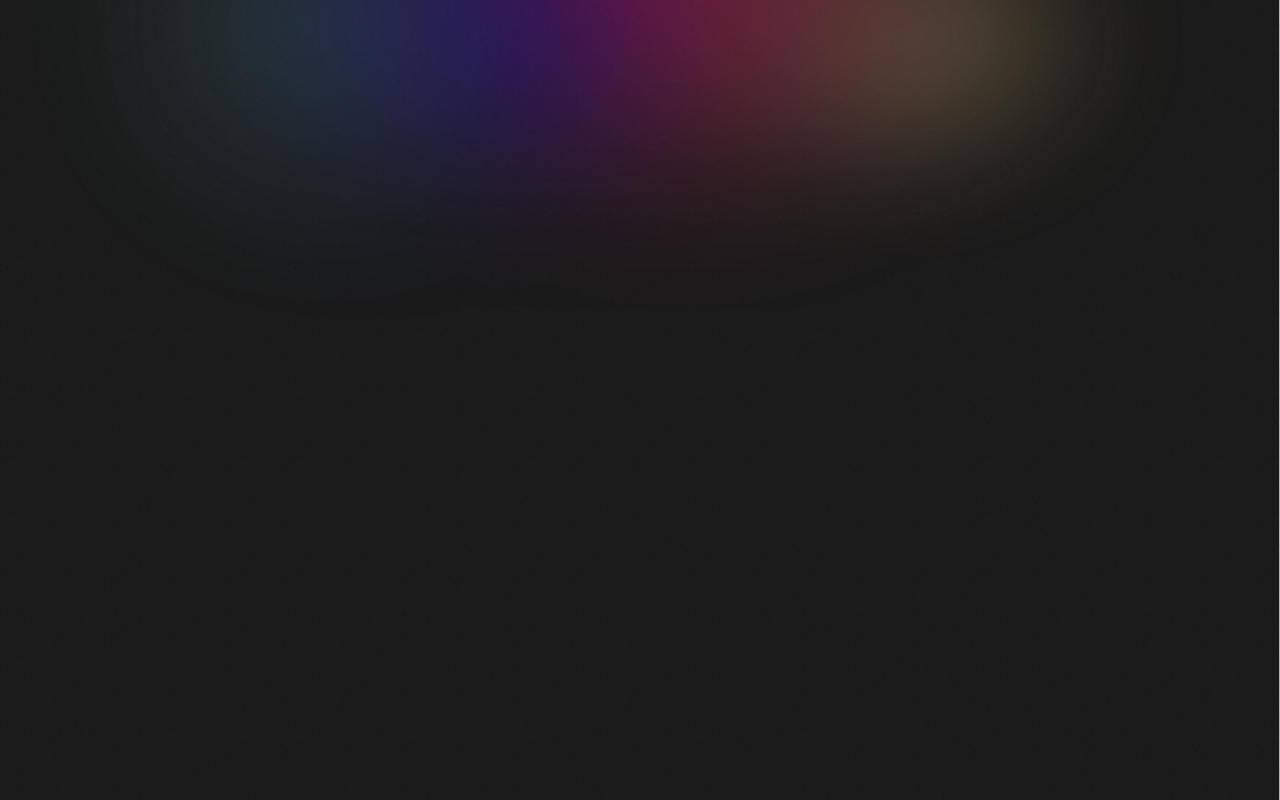
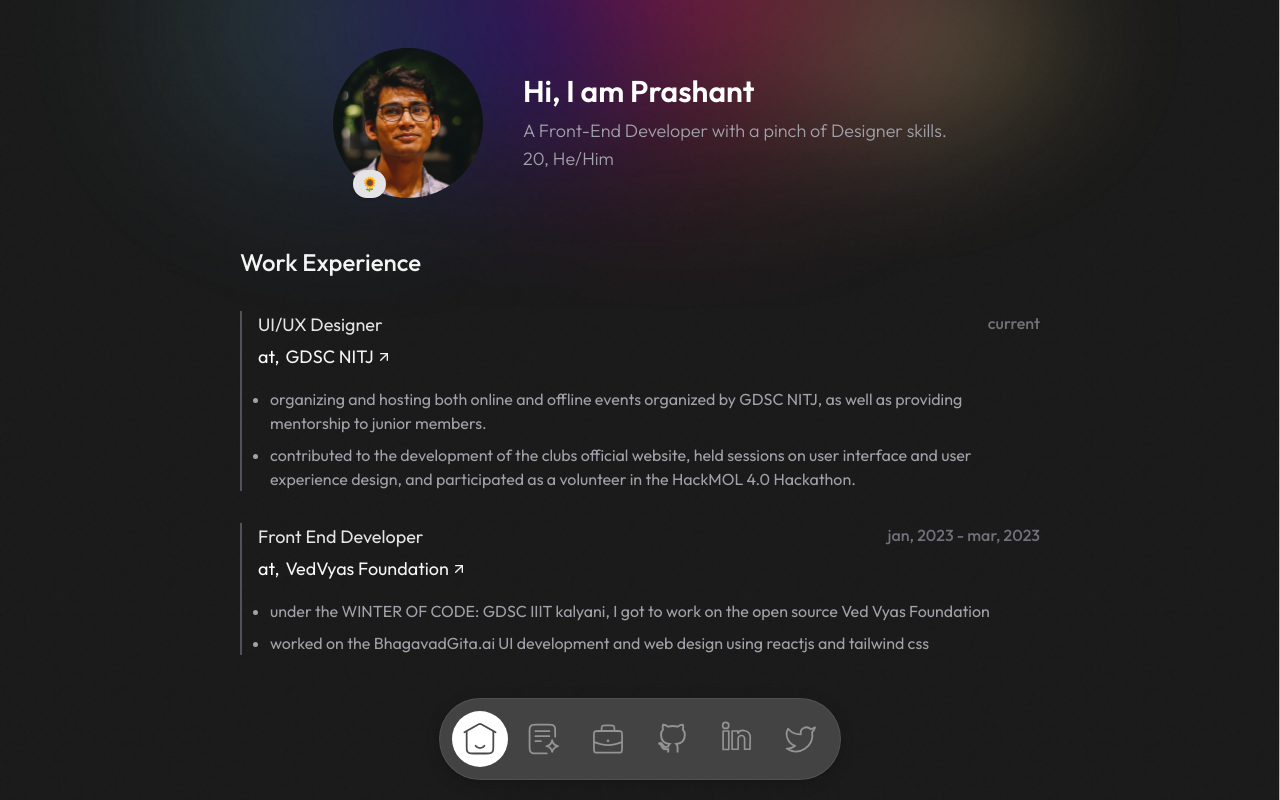
Before and after one commit to prash240303/Portfolio-Prashant, a React (Vite) app: page /work in a window 1280 px wide. Before the commit this address had no page. Built offline with nearby package versions, Linux system fonts and the light colour scheme.

Commit message:
changed the project route to Work added tooltips to navbar

```diff
--- a/src/App.jsx
+++ b/src/App.jsx
@@ -6,8 +6,8 @@ import Home from './pages/Home'
 import Layout from './pages/Layout'
 import { BrowserRouter, Routes, Route, Link } from "react-router-dom";
 import Blogs from './pages/Blogs'
-import Projects from "./pages/Projects"
 import Resume from './pages/Resume'
+import Work from './pages/Work'
 
 
 function App() {
@@ -17,7 +17,7 @@ function App() {
         <Route path="/" element={<Layout />}>
           <Route index element={<Home />} />
           <Route path='blogs' element={<Blogs />} />
-          <Route path='projects' element={<Projects />} />
+          <Route path='work' element={<Work />} />
         </Route>
           <Route path='resume' element={<Resume />} />
       </Routes>
--- a/src/Styles/Navbar.css
+++ b/src/Styles/Navbar.css
@@ -11,3 +11,20 @@
   .nav-item.active {
     background-color: white ;
   }
+
+/* Add the following styles to your Navbar.css file or a separate CSS file */
+
+/* Tooltip style */
+.tooltip {
+  position: absolute;
+  bottom: calc(100% + 18px); /* Adjust as needed */
+  left: 50%;
+  transform: translateX(-50%);
+  padding: 2px 12px;
+  background-color: rgba(118, 117, 117, 0.8);
+  color: #fff;
+  border-radius: 50px;
+  font-size: 14px;
+  white-space: nowrap;
+  pointer-events: none; /* Prevent the tooltip from being interactive */
+}
--- a/src/components/Navbar.jsx
+++ b/src/components/Navbar.jsx
@@ -4,12 +4,12 @@ import { Link } from 'react-router-dom';
 import '../Styles/Navbar.css';
 
 let tabs = [
-  { id: "home", label: "./Home.svg", link: "/", urlStatus: false, url: "" },
-  { id: "blogs", label: "./Doc.svg", link: "/blogs", urlStatus: false, url: "" },
-  { id: "projects", label: "./Code.svg", link: "/projects", urlStatus: false, url: "" },
-  { id: "github", label: "./github.svg", link: "", urlStatus: true, url: "https://github.com/prash240303" },
-  { id: "linkedin", label: "./Linkedin.svg", link: "", urlStatus: true, url: "https://www.linkedin.com/in/prashant-012927227/" },
-  { id: "twitter", label: "./Twitter.svg", link: "", urlStatus: true, url: "https://twitter.com/prash2403" },
+  { id: "Home", label: "./Home.svg", link: "/", urlStatus: false, url: "" },
+  { id: "Blogs", label: "./Doc.svg", link: "/blogs", urlStatus: false, url: "" },
+  { id: "Work", label: "./Code.svg", link: "/work", urlStatus: false, url: "" },
+  { id: "Github", label: "./github.svg", link: "", urlStatus: true, url: "https://github.com/prash240303" },
+  { id: "Linkedin", label: "./Linkedin.svg", link: "", urlStatus: true, url: "https://www.linkedin.com/in/prashant-012927227/" },
+  { id: "Twitter", label: "./Twitter.svg", link: "", urlStatus: true, url: "https://twitter.com/prash2403" },
 ];
 
 function Navbar() {
@@ -25,6 +25,22 @@ function Navbar() {
     }
   };
 
+
+
+  // State to store the tooltip content and visibility
+  const [tooltipContent, setTooltipContent] = useState("");
+
+  // Function to handle mouse enter event and show tooltip
+  const handleMouseEnter = (tab) => {
+    setTooltipContent(tab.id);
+  };
+
+  // Function to handle mouse leave event and hide tooltip
+  const handleMouseLeave = () => {
+    setTooltipContent("");
+  };
+
+
   return (
     <motion.div initial={{ y: '100%' }}
       animate={{ y: 0 }}
@@ -36,6 +52,8 @@ function Navbar() {
           key={tab.id}
           onClick={() => handleTabClick(tab)}
           className={`nav-item ${activeTab === tab.id ? "active" : " "} relative rounded-full transition `}
+          onMouseEnter={() => handleMouseEnter(tab)} // Show tooltip on mouse enter
+          onMouseLeave={handleMouseLeave} // Hide tooltip on mouse leave
         // style={{
         //   WebkitTapHighlightColor: "transparent",
         // }}
@@ -43,23 +61,28 @@ function Navbar() {
           {activeTab === tab.id && (
             <motion.span
               layoutId="bubble"
-              className="absolute inset-0 z-10   rounded-full "
+              className="absolute inset-0 z-10 rounded-full "
               transition={{ type: "spring", bounce: 0.2, duration: 0.6 }}
             />
           )}
 
           {tab.urlStatus ? (
             <a href={tab.url} target="_blank" >
-              <div className="flex items-center rounded-full justify-center hover:bg-[#00000013] p-1 md:p-2">
-                <img src={tab.label} alt="" className={`${activeTab === tab.id? "brightness-50":"brightness-100"} w-8 md:w-10`}  />
+              <div className="flex items-center rounded-full justify-center hover:bg-[#2d2d2d5b]  p-1 md:p-2">
+                <img src={tab.label} alt="" className={`${activeTab === tab.id ? "brightness-50" : "brightness-100"} w-8 md:w-10`} />
               </div>
             </a>
           ) : (
             <Link to={tab.link}>
-              <div className="flex items-center rounded-full justify-center hover:bg-[#00000013] p-1 md:p-2">
-                <img src={tab.label} alt="" className={`${activeTab === tab.id? "brightness-50":"brightness-100"} w-8 md:w-10`}/>
+              <div className="flex items-center rounded-full justify-center hover:bg-[#2d2d2d5b] p-1 md:p-2">
+                <img src={tab.label} alt="" className={`${activeTab === tab.id ? "brightness-50" : "brightness-100"} w-8 md:w-10`} />
               </div>
             </Link>
+          )}
+
+
+          {tooltipContent === tab.id && (
+            <div className="tooltip">{tab.id}</div>
           )}
         </button>
       ))}
--- a/src/pages/Projects.jsx
+++ b/src/pages/Work.jsx
@@ -1,7 +1,7 @@
 import React from "react";
 // import { motion, AnimatePresence } from "framer-motion";
 // import { slideAnimation } from "../config/motion";
-import "../Styles/Projects.css";
+import "../Styles/Work.css";
 import Experience from "../components/Experience";
 
 // function ProjectCard({ title, year, description, image, githubUrl }) {
@@ -25,7 +25,7 @@ import Experience from "../components/Experience";
 //   );
 // }
 
-function Projects() {
+function Work() {
   // const variants = slideAnimation("projects", "home");
 
   // const projects = [
@@ -120,4 +120,4 @@ function Projects() {
   );
 }
 
-export default Projects;
+export default Work;
```
Also changed, not shown: src/Styles/Work.css (renamed from src/Styles/Projects.css). Lines whose indentation alone changed are shown as unchanged.
